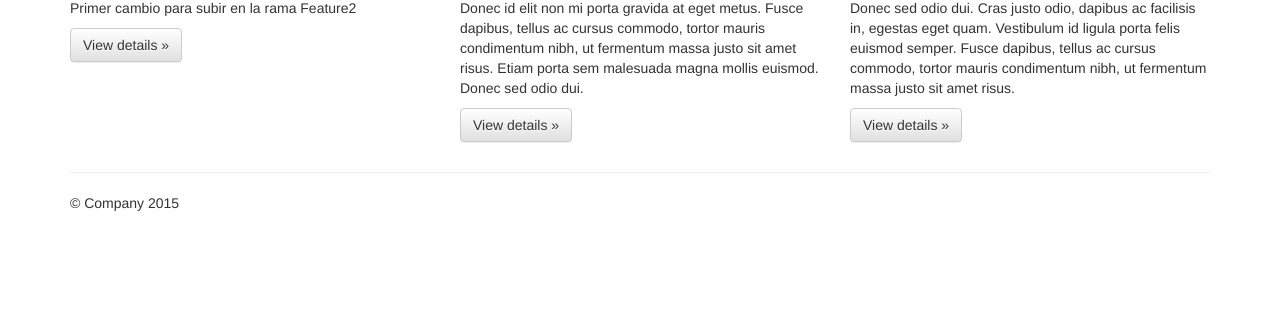
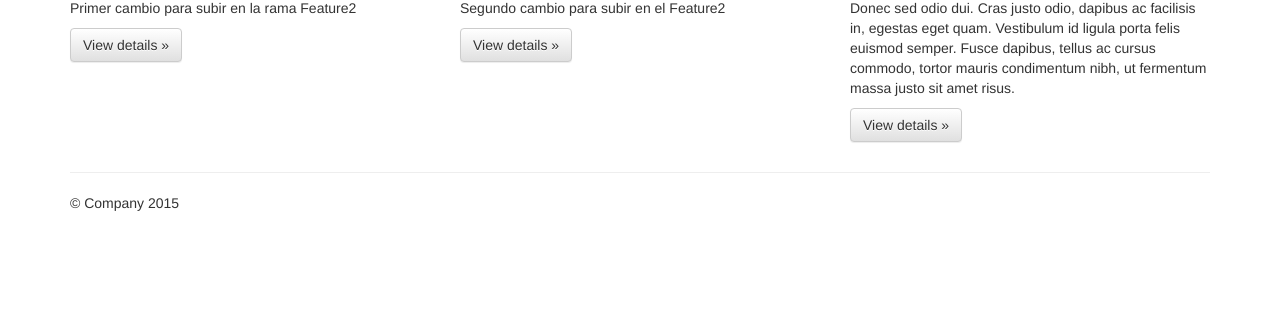
Before and after one commit to ralvesc/Trabajo2_Rodrigo_Alvarez, a plain HTML site: page index.html in a window 1280 px wide. Shown: the part 476-800 px from the top of the page. Drawn offline with nearby package versions, Linux system fonts and the light colour scheme.

Commit message:
Se realiza segundo cambio

```diff
--- a/index.html
+++ b/index.html
@@ -71,7 +71,7 @@
         </div>
         <div class="col-md-4">
           <h2>Heading</h2>
-          <p>Donec id elit non mi porta gravida at eget metus. Fusce dapibus, tellus ac cursus commodo, tortor mauris condimentum nibh, ut fermentum massa justo sit amet risus. Etiam porta sem malesuada magna mollis euismod. Donec sed odio dui. </p>
+          <p>Segundo cambio para subir en el Feature2 </p>
           <p><a class="btn btn-default" href="#" role="button">View details &raquo;</a></p>
        </div>
         <div class="col-md-4">
```
